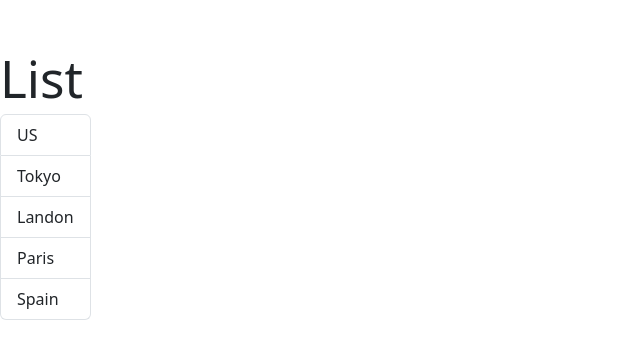
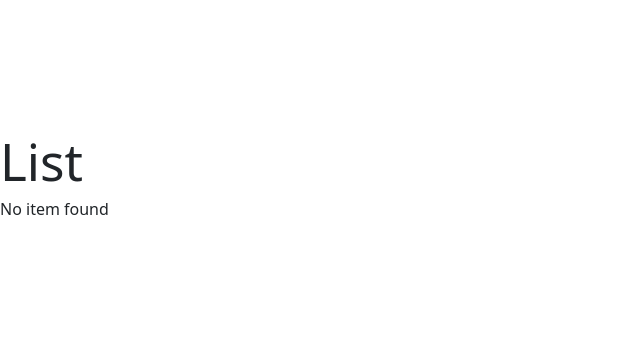
Before and after one commit to nishijayaraj/react-basics, a React (Vite) app: page / in a window 1280 px wide. Shown: the part 215-574 px from the top of the page, without its empty margins (0-640 px from the left). Built offline with nearby package versions, Linux system fonts and the light colour scheme; the HTML template or start-up script is replaced by a standard one.

Commit message:
Displayed empty message when items array is empty

```diff
--- a/src/components/ListGroup.tsx
+++ b/src/components/ListGroup.tsx
@@ -2,10 +2,14 @@
 
 function ListGroup() {
   let items = ["US", "Tokyo", "Landon", "Paris", "Spain"];
-  <li className="list-group-item"> An Item</li>;
+  items = [];
+  const getMessage = () => {
+    return items.length === 0 ? <p>No item found</p> : null;
+  };
   return (
     <>
       <h1>List</h1>
+      {getMessage()}
       <ul className="list-group">
         {items.map((item) => {
           return (
```
